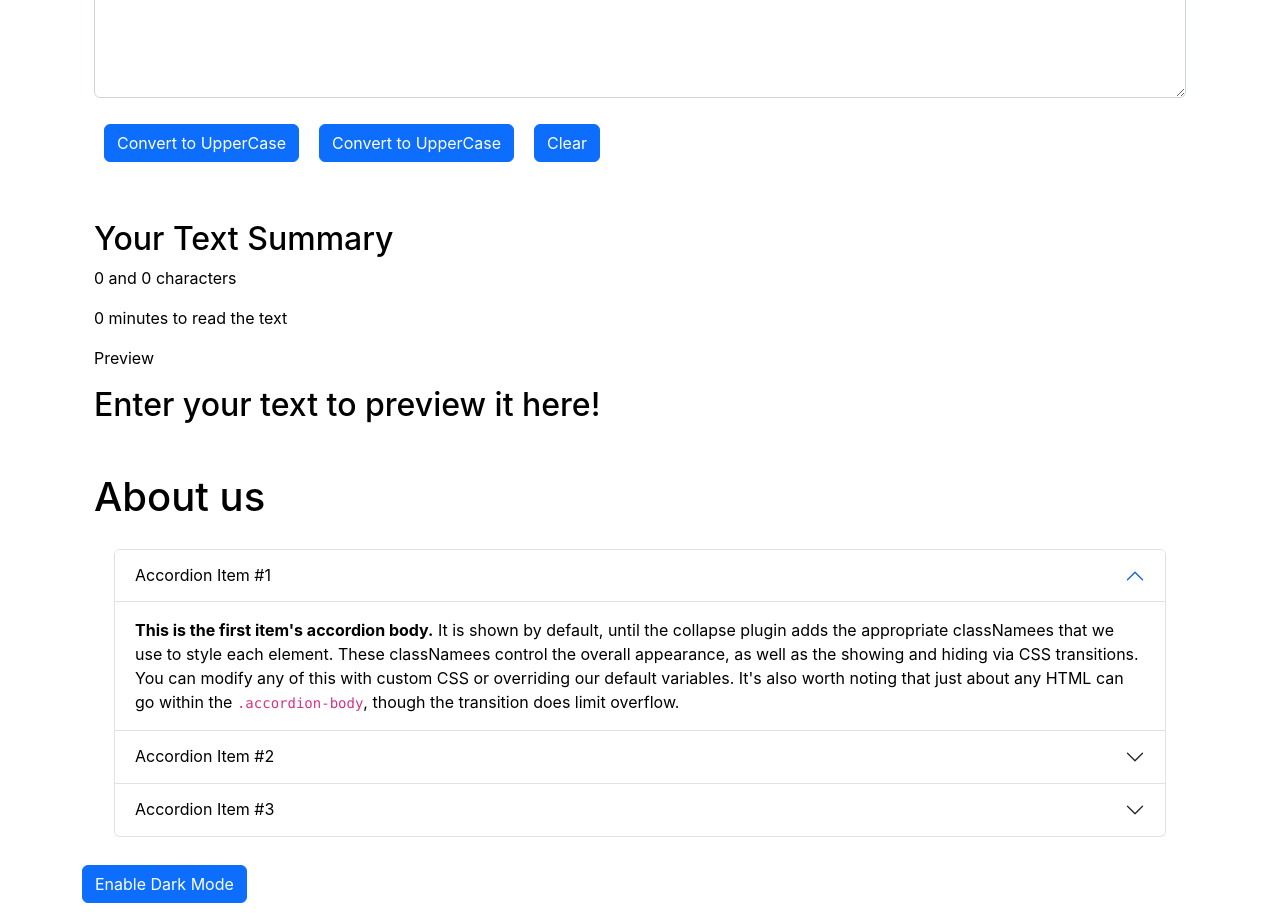
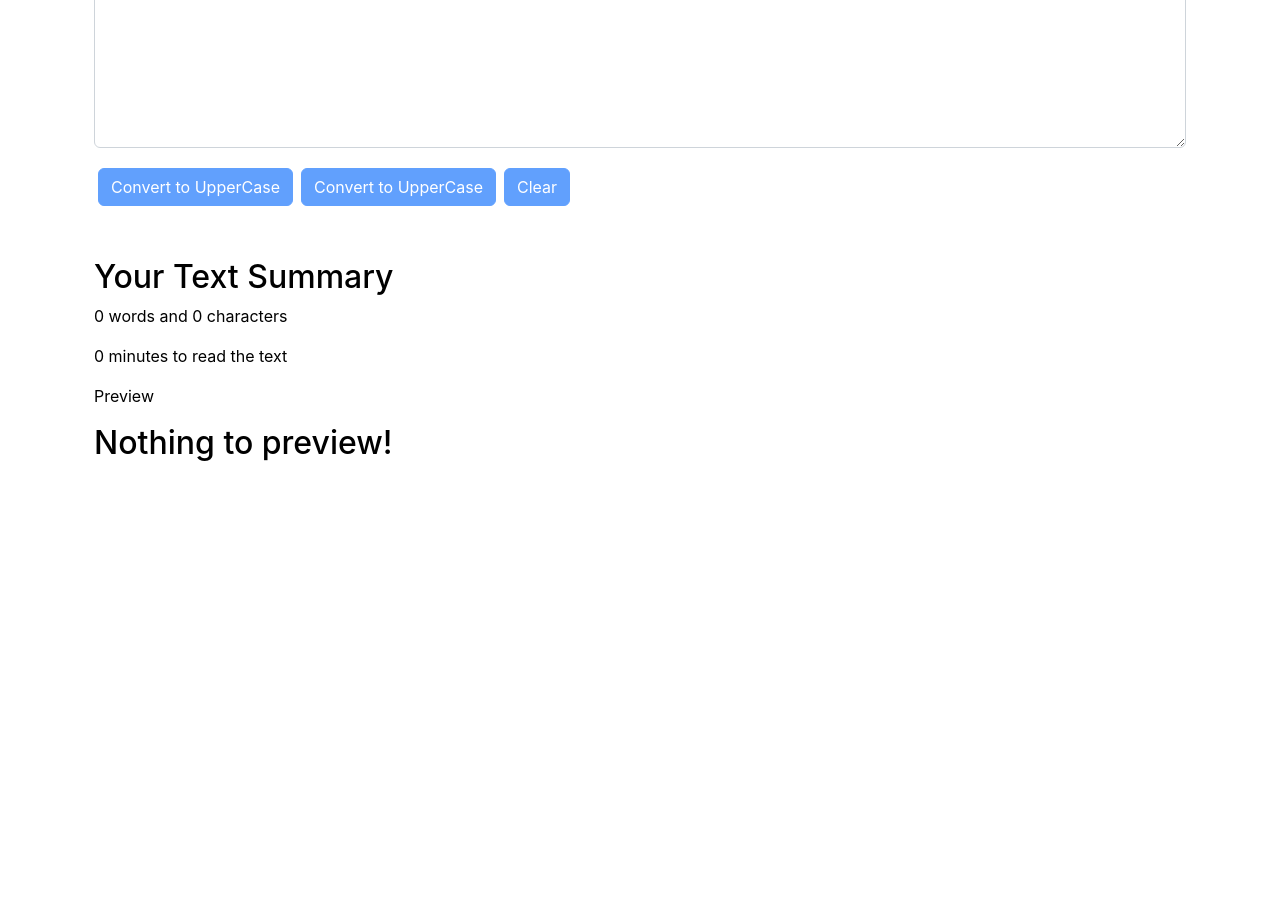
Before and after one commit to YuvRaj6392/TextUtils-Reactjs-Front-end-, a React (Create React App) app: page / in a window 1280 px wide. Shown: the part 220-1138 px from the top of the page. After the commit the page ends 800 px from the top, so only its background shows below. Built offline with nearby package versions, Linux system fonts and the light colour scheme.

Commit message:
added changes

```diff
--- a/package.json
+++ b/package.json
@@ -1,5 +1,4 @@
 {
-  "homepage": "https://myusername.github.io/TextUtils-Reactjs-Front-end-",
   "name": "projectx",
   "version": "0.1.0",
   "private": true,
@@ -10,7 +9,6 @@
     "@testing-library/jest-dom": "^5.16.5",
     "@testing-library/react": "^13.4.0",
     "@testing-library/user-event": "^13.5.0",
-    "gh-pages": "^4.0.0",
     "react": "^18.2.0",
     "react-dom": "^18.2.0",
     "react-router-dom": "^6.4.1",
--- a/public/index.html
+++ b/public/index.html
@@ -7,7 +7,7 @@
     <meta name="theme-color" content="#000000" />
     <meta
       name="description"
-      content="Text utils is a text based utility which can be used to manipulate your text in the way you want!"
+      content="Text utils is a word counter and the character counting utility which can be used to manipulate the text int the way you want!"
     />
     <link rel="apple-touch-icon" href="%PUBLIC_URL%/apple-touch-icon" />
 
--- a/src/App.js
+++ b/src/App.js
@@ -4,7 +4,7 @@ import About from './components/About'
 import Alert from './components/Alert';
 import Navbar from './components/Navbar'
 import TextForm from './components/TextForm'
-// import { BrowserRouter as Router, Link, Routes, Route } from 'react-router-dom';
+import { BrowserRouter as Router, Routes, Route } from 'react-router-dom';
 export default function App() {
   const [mode,setMode]=useState('light'); //whether dark mode is enabled or not!
   const [alert,setAlert]=useState('');
@@ -32,26 +32,22 @@ export default function App() {
     }
   }
   return (
-    // <Router>
+    <Router>
     <div >
     <Navbar title="TextUtil" mode={mode} toggleMode={toggleMode} />
     <Alert alert={alert}/>
     <div className="container"  style={{marginBottom:"15px"}}>
 
-      {/* <Routes> */}
-    {/* <Route exact path='/' element={ */}
-    <TextForm heading="Enter the text to analyze" mode={mode} showAlert={showAlert}  />
-    {/* } /> */}
-    {/* <Route exact path='/about' element={ */}
-    <About />
-    {/* } /> */}
-      {/* </Routes> */}
+      <Routes>
+    <Route exact path='/' element={<TextForm heading="Enter the text to analyze" mode={mode} showAlert={showAlert}  /> } />
+     <Route exact path='/about' element={<About mode={mode} /> } />
+      </Routes>
 
 
 
     </div>
 
     </div>
-    // </Router>
+     </Router>
   )
 }
--- a/src/components/About.js
+++ b/src/components/About.js
@@ -1,32 +1,12 @@
-import { border } from "@mui/system";
-import React, { useState } from "react";
 
-export default function About() {
-    const [myStyle,setMyStyle]=useState({
-        color:'black',
-        backgroundColor:'white'
-    })
+export default function About(props) {
 
-    const [btnText,setBtnText]=useState("Enable Dark Mode")
-    const changeColor=()=>{
-        if(myStyle.color==='white')
-        {
-            setMyStyle({
-                color:'black',
-        backgroundColor:'white'
-            })
-            setBtnText('Enable Dark Mode')
+  let myStyle={
+    color:props.mode==='dark'?'white':'#042743',
+    backgroundColor:props.mode==='dark'?'#042743':'white'
+  }
 
-        }
-        else
-        {
-            setMyStyle({
-                color:'white',
-        backgroundColor:'black'
-            })
-            setBtnText('Disable Dark Mode')
-        }
-    }
+
   return (
     <>
 
@@ -133,8 +113,7 @@ export default function About() {
       </div>
 
     </div>
-    {/* <FormControlLabel   control={<Switch onChange={checkHandler} />}   />   */}
-    <button className="btn btn-primary" onClick={changeColor} >{btnText}</button>
+
     </>
   );
 }
--- a/src/components/Alert.js
+++ b/src/components/Alert.js
@@ -3,8 +3,11 @@ import React from 'react'
 export default function Alert(props) {
   return (
     //if props.alert is null than the things written after && will not get evaluated else it will get evaluated!
-  props.alert &&  <div className="alert alert-success alert-dismissible fade show" role="alert">
+    <div style={{height:'50px'}}>
+ {props.alert &&  <div className="alert alert-success alert-dismissible fade show" role="alert">
   {props.alert.msg}
+
+    </div>}
 
 </div>
 
--- a/src/components/Navbar.js
+++ b/src/components/Navbar.js
@@ -1,21 +1,21 @@
 import React from 'react'
-// import {Link} from 'react-router-dom'
+import {Link} from 'react-router-dom'
 export default function Navbar({title,mode,toggleMode}) {
   return (
     <div>
        <nav className={`navbar navbar-expand-lg navbar-${mode} bg-${mode}`}>
   <div className="container-fluid">
-    <a className="navbar-brand" href="#">{title}</a>
+    <Link className="navbar-brand" to="/">{title}</Link>
     <button className="navbar-toggler" type="button" data-bs-toggle="collapse" data-bs-target="#navbarSupportedContent" aria-controls="navbarSupportedContent" aria-expanded="false" aria-label="Toggle navigation">
       <span className="navbar-toggler-icon"></span>
     </button>
     <div className="collapse navbar-collapse" id="navbarSupportedContent">
       <ul className="navbar-nav me-auto mb-2 mb-lg-0">
         <li className="nav-item">
-          <a className="nav-link active" aria-current="page" href="#">Home</a>
+          <Link className="nav-link active" aria-current="page" to="/">Home</Link>
         </li>
         <li className="nav-item">
-          <a className="nav-link" href="#">About</a>
+          <Link className="nav-link" to="/about">About</Link>
         </li>
 
       </ul>
--- a/src/components/TextForm.js
+++ b/src/components/TextForm.js
@@ -30,23 +30,23 @@ export default function TextForm(props) {
 <div className="mb-3">
   <textarea value={text} style={{backgroundColor:props.mode==='light'? 'white':'#042743',color:props.mode==='dark'? 'white':'black'}} className="form-control" id="exampleFormControlTextarea1" rows="8" onChange={handleOnChange} ></textarea>
 </div>
-<button className="btn btn-primary" style={{margin:"10px"}} onClick={handleUpClick} >
+<button disabled={text.length===0} className="btn btn-primary mx-1 my-1" style={{margin:"10px"}}  onClick={handleUpClick} >
     Convert to UpperCase
 </button>
-<button className="btn btn-primary" style={{margin:"10px"}} onClick={handleLowClick} >
+<button  disabled={text.length===0}  className="btn btn-primary mx-1 my-1"  style={{margin:"10px"}} onClick={handleLowClick} >
     Convert to UpperCase
 </button>
-<button className="btn btn-primary" style={{margin:"10px"}} onClick={handleClear}>
+<button  disabled={text.length===0}  className="btn btn-primary mx-1 my-1" style={{margin:"10px"}} onClick={handleClear}>
     Clear
 </button>
     </div>
 
     <div className='container my-5'  style={{color:props.mode==='dark'? 'white':'black'}}>
         <h2>Your Text Summary</h2>
-        <p>{text.split(" ").length-1} and {text.length} characters</p>
-        <p>{0.008* text.split(" ").length - 0.008 } minutes to read the text </p>
+        <p>{text.split(" ").filter((ele)=>{return ele.length!==0}).length} words and {text.length} characters</p>
+        <p>{0.008* text.split(" ").filter((ele)=>{return ele.length!==0}).length } minutes to read the text </p>
         <p>Preview</p>
-        <h2  >{text.length>0?text:'Enter your text to preview it here!'}</h2>
+        <h2  >{text.length>0?text:'Nothing to preview!'}</h2>
     </div>
     </>
   )
```
Also changed, not shown: 1 other file (tests, documents, lock files or other folders).
